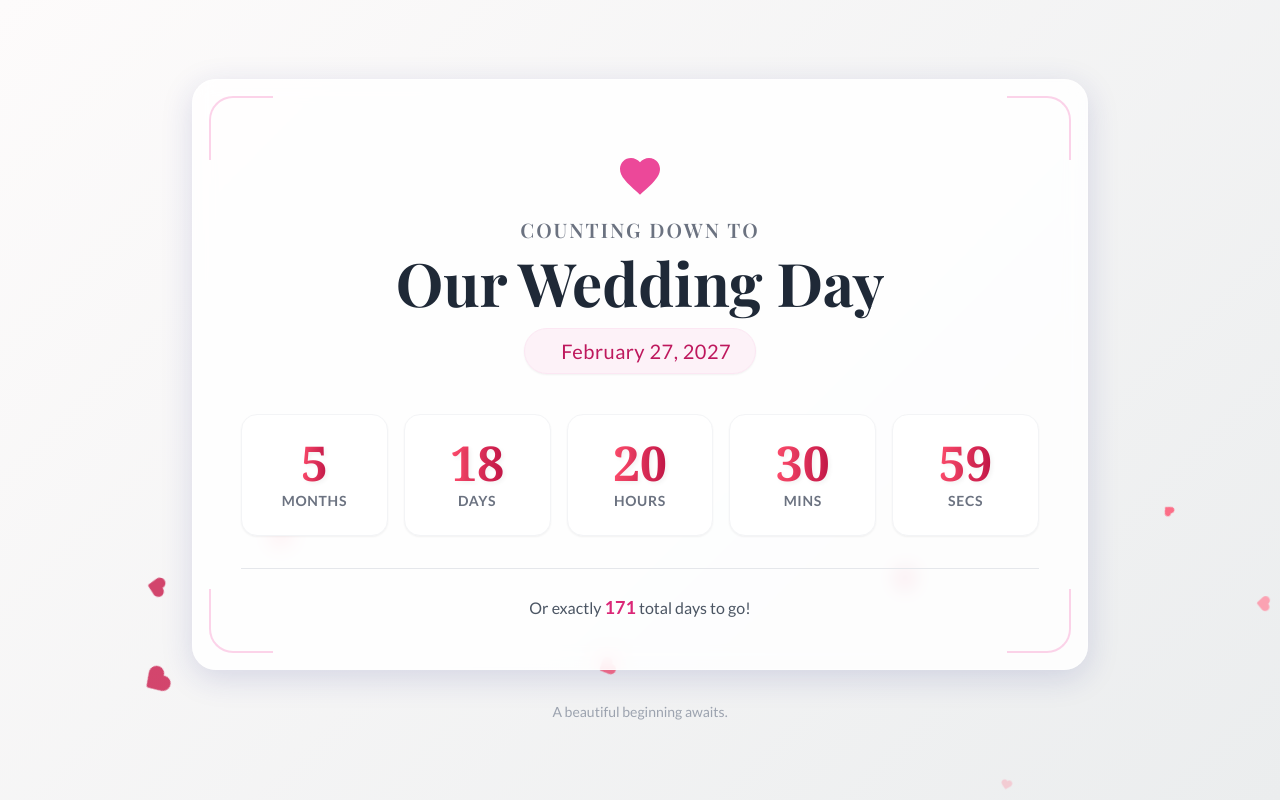
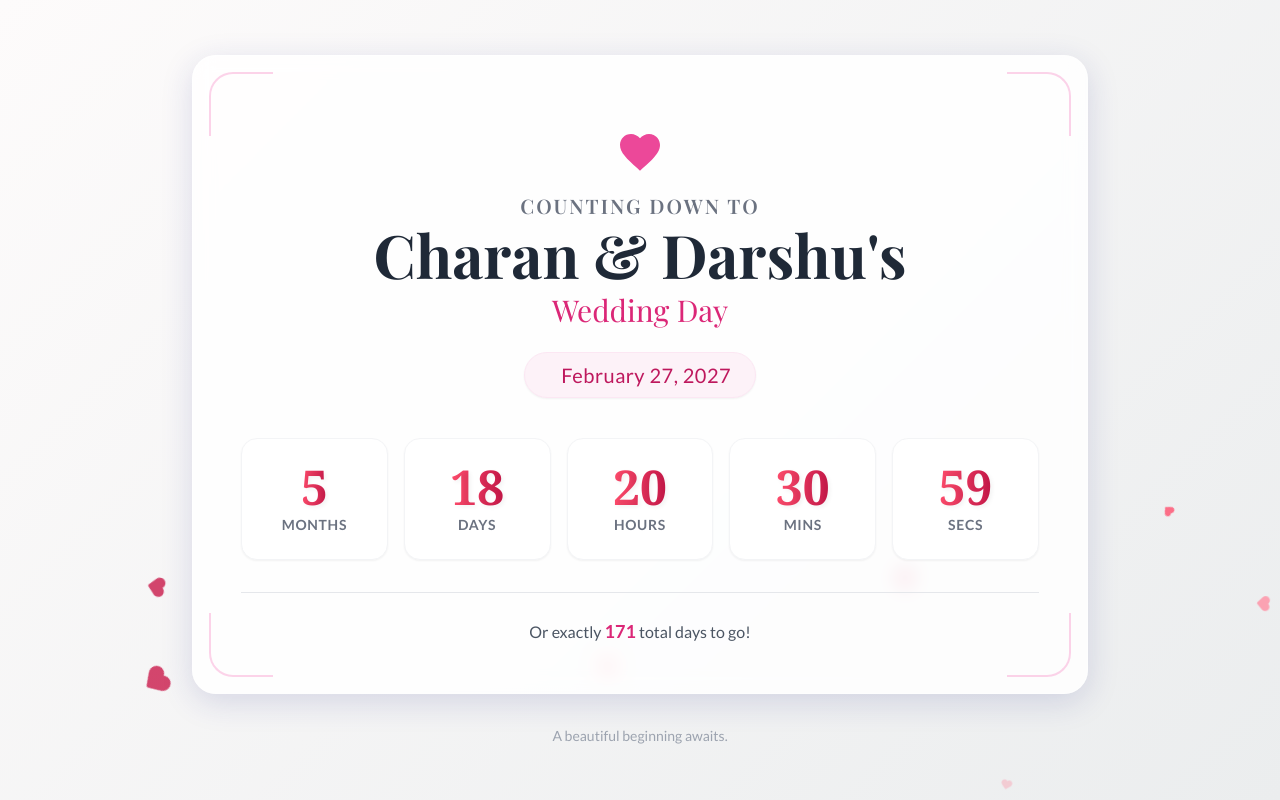
Before and after one commit to CharanKumarKN/marrigecountdown.io, a plain HTML site: page index.html in a window 1280 px wide. Drawn offline with nearby package versions, Linux system fonts and the light colour scheme; some icons are missing; a web font is replaced by a local one.

Commit message:
Added Groom and Bride name

```diff
--- a/index.html
+++ b/index.html
@@ -95,8 +95,9 @@
                 </svg>
             </div>
 
-            <h2 class="text-lg sm:text-xl text-gray-500 uppercase tracking-widest mb-2 font-semibold">Counting Down To</h2>
-            <h1 class="text-4xl sm:text-5xl md:text-6xl font-bold mb-4 wedding-font text-gray-800">Our Wedding Day</h1>
+            <h2 class="text-lg sm:text-xl text-gray-500 uppercase tracking-widest mb-1 font-semibold">Counting Down To</h2>
+            <h1 class="text-4xl sm:text-5xl md:text-6xl font-bold mb-2 wedding-font text-gray-800">Charan & Darshu's</h1>
+            <h2 class="text-2xl sm:text-3xl font-medium mb-6 wedding-font text-pink-600">Wedding Day</h2>
 
             <!-- Target Date Display -->
             <div class="inline-block bg-pink-50 rounded-full px-6 py-2 mb-10 border border-pink-100 shadow-sm">
```
